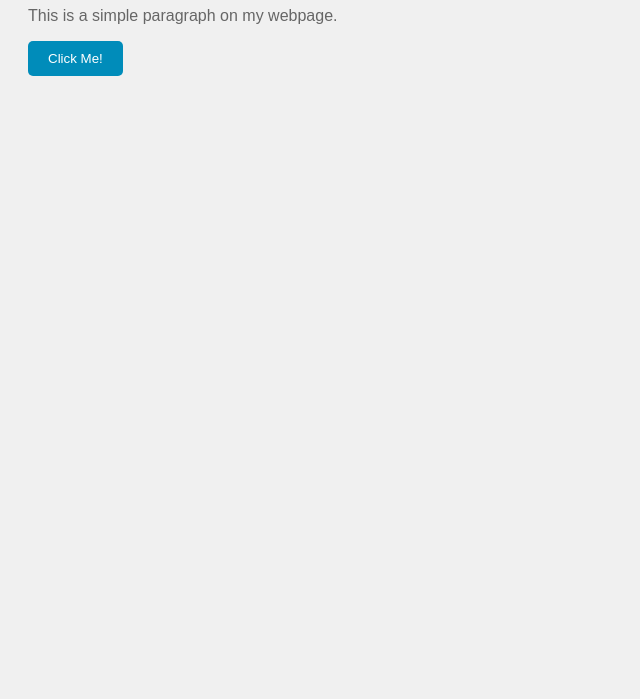
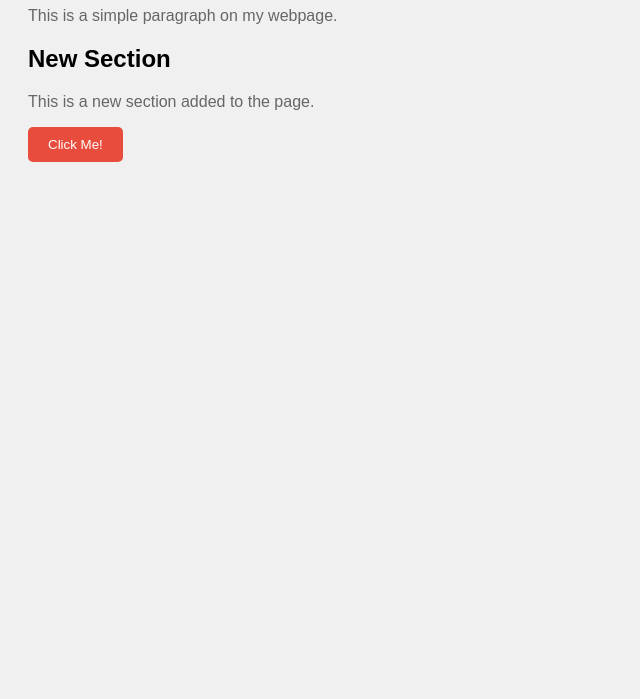
Before and after one commit to DBusuru/HTML-Basics, a plain HTML site: page Assignment/index.html in a window 1280 px wide. Shown: the part 101-800 px from the top of the page, without its empty margins (0-640 px from the left). Drawn offline with Linux system fonts and the light colour scheme.

Commit message:
Added new section and changed button color

```diff
--- a/Assignment/Css/styles.css
+++ b/Assignment/Css/styles.css
@@ -13,7 +13,7 @@ p {
 }
 
 .styled-button {
-    background-color: #008CBA;
+    background-color: #e74c3c;
     color: white;
     padding: 10px 20px;
     border: none;
--- a/Assignment/index.html
+++ b/Assignment/index.html
@@ -15,7 +15,18 @@
 
     <p>This is a simple paragraph on my webpage.</p>
 
+    <section>
+
+    <h2>New Section</h2>
+
+    <p>This is a new section added to the page.</p>
+
+</section>
+
     <button class="styled-button">Click Me!</button>
+
+
+
 
 
 </body>
```
